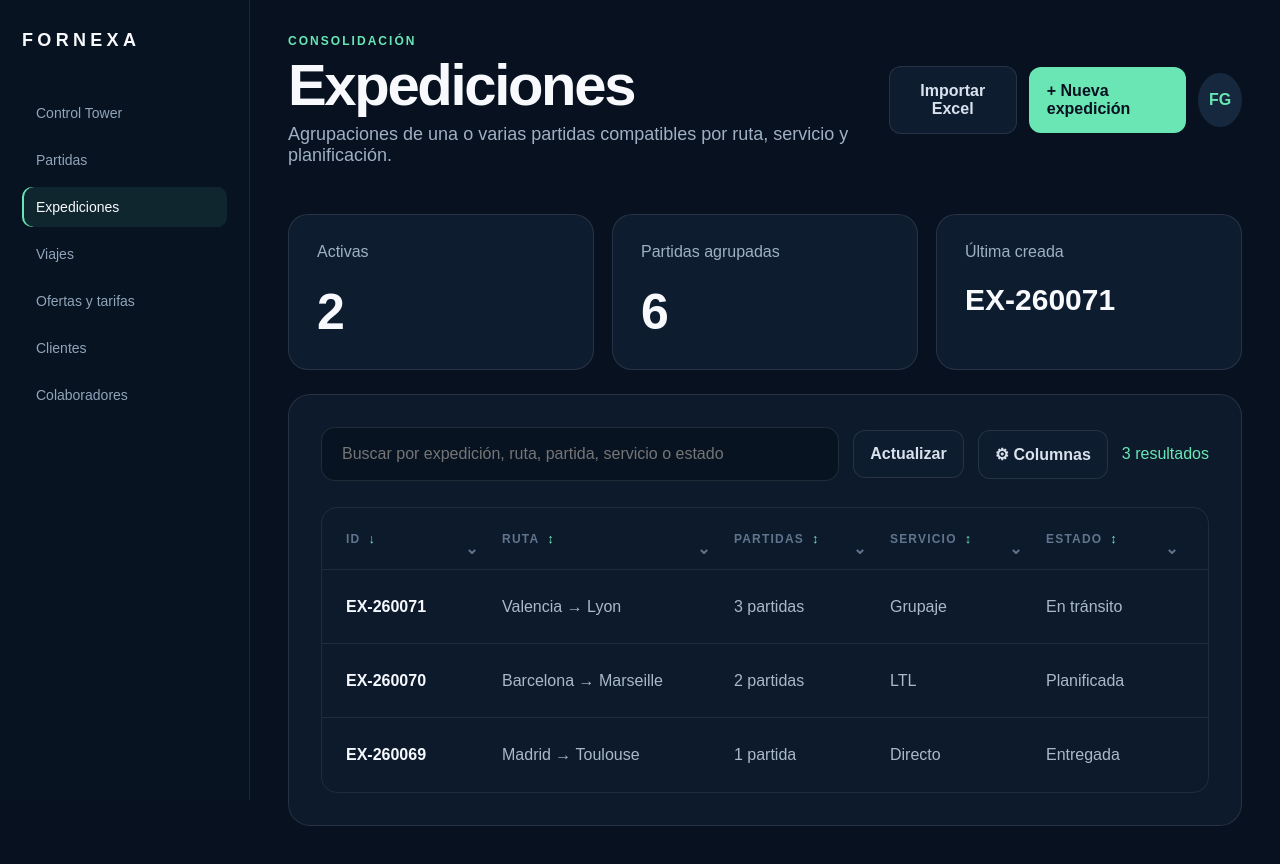
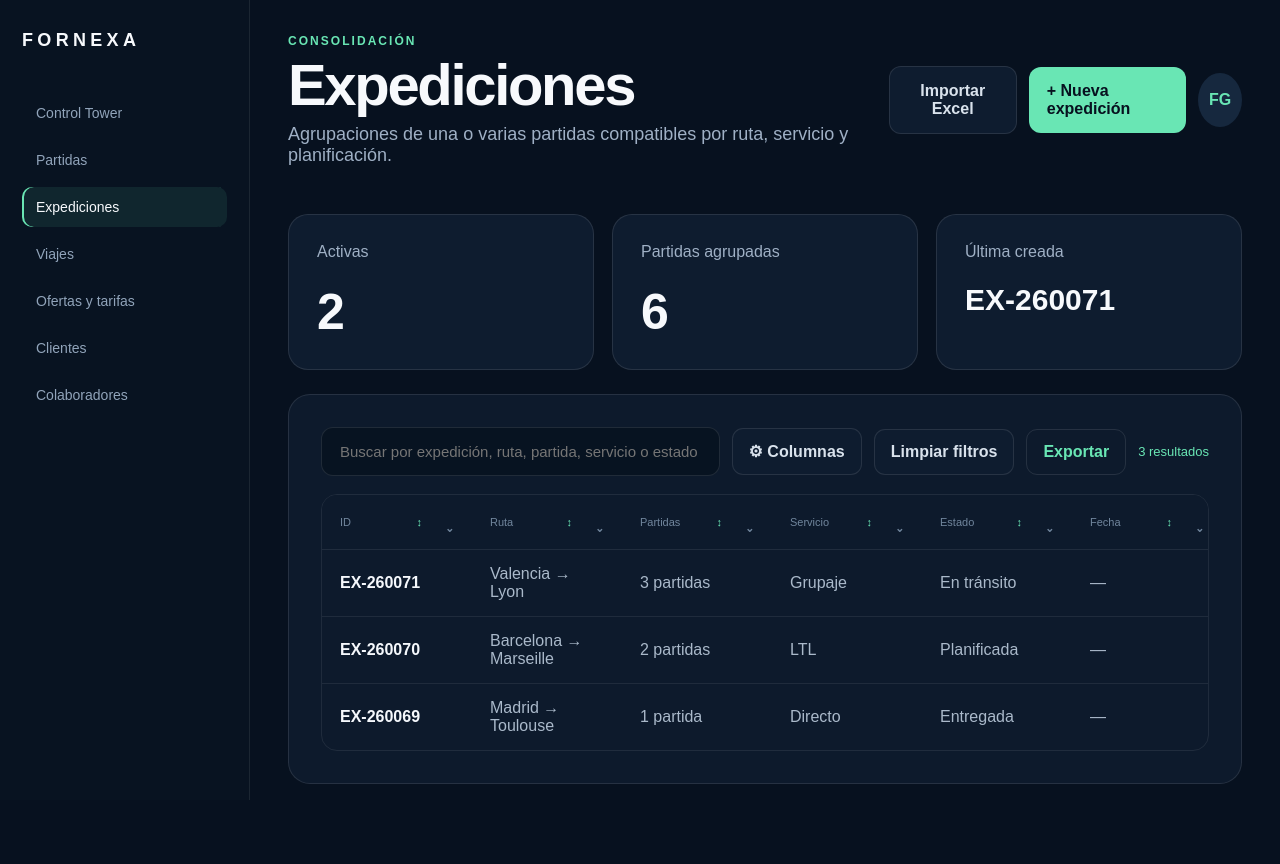
Before and after one commit to fragonh2-boop/Fornexa, a Next.js app: page /dashboard/expediciones in a window 1280 px wide. Shown: the top 864 px of the page. After the commit the page ends 834 px from the top, so only its background shows below. Built offline with nearby package versions, Linux system fonts and the light colour scheme.

Commit message:
Use generic DataGrid on expeditions

```diff
--- a/app/dashboard/expediciones/page.tsx
+++ b/app/dashboard/expediciones/page.tsx
@@ -2,269 +2,31 @@
 
 import Link from "next/link";
 import { useEffect, useMemo, useState } from "react";
+import DataGrid from "../../components/DataGrid";
 import styles from "./expediciones.module.css";
 
-type Expedicion = {
-  id: string;
-  origen?: string;
-  destino?: string;
-  servicio?: string;
-  estado?: string;
-  partidas?: string[];
-  fecha?: string;
-  createdAt?: string;
-};
+type Expedicion = { id:string; origen?:string; destino?:string; servicio?:string; estado?:string; partidas?:string[]; fecha?:string; createdAt?:string };
 
-type ColumnKey = "id" | "route" | "parts" | "service" | "status" | "date";
-type SortDirection = "asc" | "desc";
-
-type ColumnDefinition = {
-  key: ColumnKey;
-  label: string;
-  defaultVisible: boolean;
-};
-
-const columns: ColumnDefinition[] = [
-  { key: "id", label: "ID", defaultVisible: true },
-  { key: "route", label: "Ruta", defaultVisible: true },
-  { key: "parts", label: "Partidas", defaultVisible: true },
-  { key: "service", label: "Servicio", defaultVisible: true },
-  { key: "status", label: "Estado", defaultVisible: true },
-  { key: "date", label: "Fecha", defaultVisible: false },
+const demo:Expedicion[]=[
+ {id:"EX-260071",origen:"Valencia",destino:"Lyon",partidas:["PT-260184","PT-260185","PT-260186"],servicio:"Grupaje",estado:"En tránsito"},
+ {id:"EX-260070",origen:"Barcelona",destino:"Marseille",partidas:["PT-260183","PT-260187"],servicio:"LTL",estado:"Planificada"},
+ {id:"EX-260069",origen:"Madrid",destino:"Toulouse",partidas:["PT-260182"],servicio:"Directo",estado:"Entregada"},
 ];
 
-const demo: Expedicion[] = [
-  { id: "EX-260071", origen: "Valencia", destino: "Lyon", partidas: ["PT-260184", "PT-260185", "PT-260186"], servicio: "Grupaje", estado: "En tránsito", fecha: "2026-08-04" },
-  { id: "EX-260070", origen: "Barcelona", destino: "Marseille", partidas: ["PT-260183", "PT-260187"], servicio: "LTL", estado: "Planificada", fecha: "2026-08-03" },
-  { id: "EX-260069", origen: "Madrid", destino: "Toulouse", partidas: ["PT-260182"], servicio: "Directo", estado: "Entregada", fecha: "2026-08-02" },
-];
+function readExpeditions():Expedicion[]{try{const raw=localStorage.getItem("fornexa-expediciones");if(!raw)return demo;const parsed=JSON.parse(raw) as Expedicion[];return Array.isArray(parsed)&&parsed.length?parsed:demo}catch{return demo}}
 
-function readExpeditions(): Expedicion[] {
-  try {
-    const raw = localStorage.getItem("fornexa-expediciones");
-    if (!raw) return demo;
-    const parsed = JSON.parse(raw) as Expedicion[];
-    return Array.isArray(parsed) && parsed.length ? parsed : demo;
-  } catch {
-    return demo;
-  }
+export default function ExpedicionesPage(){
+ const [items,setItems]=useState<Expedicion[]>([]);
+ useEffect(()=>{const refresh=()=>setItems(readExpeditions());refresh();window.addEventListener("focus",refresh);window.addEventListener("storage",refresh);return()=>{window.removeEventListener("focus",refresh);window.removeEventListener("storage",refresh)}},[]);
+ const ordered=useMemo(()=>[...items].sort((a,b)=>{const at=a.createdAt?Date.parse(a.createdAt):0,bt=b.createdAt?Date.parse(b.createdAt):0;return at!==bt?bt-at:b.id.localeCompare(a.id,"es",{numeric:true})}),[items]);
+ const rows=ordered.map(item=>({id:item.id,ruta:`${item.origen||"—"} → ${item.destino||"—"}`,partidas:`${item.partidas?.length??0} ${(item.partidas?.length??0)===1?"partida":"partidas"}`,servicio:item.servicio||"Varios",estado:item.estado||"Planificada",fecha:item.fecha||"—"}));
+ const groupedParts=items.reduce((total,item)=>total+(item.partidas?.length??0),0);
+ return <main className={styles.shell}>
+  <aside className={styles.sidebar}><Link href="/dashboard" className={styles.brand}>FORNEXA</Link><nav><Link href="/dashboard">Control Tower</Link><Link href="/dashboard/partidas">Partidas</Link><Link className={styles.active} href="/dashboard/expediciones">Expediciones</Link><Link href="/dashboard/viajes">Viajes</Link><Link href="/dashboard/ofertas-tarifas">Ofertas y tarifas</Link><Link href="/dashboard/clientes">Clientes</Link><Link href="/dashboard/colaboradores">Colaboradores</Link></nav></aside>
+  <section className={styles.content}>
+   <header className={styles.header}><div><p className={styles.eyebrow}>CONSOLIDACIÓN</p><h1>Expediciones</h1><p>Agrupaciones de una o varias partidas compatibles por ruta, servicio y planificación.</p></div><div className={styles.actions}><button className={styles.secondary}>Importar Excel</button><Link href="/dashboard/nuevo/expedicion" className={styles.primary}>+ Nueva expedición</Link><div className={styles.avatar}>FG</div></div></header>
+   <section className={styles.metrics}><article><span>Activas</span><strong>{items.filter(x=>x.estado!=="Entregada").length}</strong></article><article><span>Partidas agrupadas</span><strong>{groupedParts}</strong></article><article><span>Última creada</span><strong className={styles.lastId}>{ordered[0]?.id??"—"}</strong></article></section>
+   <section className={styles.panel}><DataGrid storageKey="expediciones" columns={[{key:"id",label:"ID"},{key:"ruta",label:"Ruta"},{key:"partidas",label:"Partidas"},{key:"servicio",label:"Servicio"},{key:"estado",label:"Estado"},{key:"fecha",label:"Fecha"}]} rows={rows} rowHrefs={ordered.map(item=>`/dashboard/registros/expediciones/${item.id}`)} searchPlaceholder="Buscar por expedición, ruta, partida, servicio o estado" emptyMessage="No hay expediciones que coincidan con los filtros." /></section>
+  </section>
+ </main>
 }
-
-function normalize(value: string) {
-  return value.trim().toLocaleLowerCase("es-ES");
-}
-
-function valueFor(item: Expedicion, key: ColumnKey): string | number {
-  switch (key) {
-    case "id": return item.id;
-    case "route": return `${item.origen ?? ""} ${item.destino ?? ""}`;
-    case "parts": return item.partidas?.length ?? 0;
-    case "service": return item.servicio ?? "Varios";
-    case "status": return item.estado ?? "Planificada";
-    case "date": return item.fecha ?? item.createdAt ?? "";
-  }
-}
-
-const defaultVisibleColumns = columns.filter(column => column.defaultVisible).map(column => column.key);
-
-export default function ExpedicionesPage() {
-  const [items, setItems] = useState<Expedicion[]>([]);
-  const [query, setQuery] = useState("");
-  const [sortKey, setSortKey] = useState<ColumnKey>("id");
-  const [sortDirection, setSortDirection] = useState<SortDirection>("desc");
-  const [columnFilters, setColumnFilters] = useState<Partial<Record<ColumnKey, string>>>({});
-  const [visibleColumns, setVisibleColumns] = useState<ColumnKey[]>(defaultVisibleColumns);
-  const [openFilter, setOpenFilter] = useState<ColumnKey | null>(null);
-  const [showColumns, setShowColumns] = useState(false);
-
-  useEffect(() => {
-    const refresh = () => setItems(readExpeditions());
-    refresh();
-    try {
-      const stored = localStorage.getItem("fornexa-expeditions-visible-columns");
-      if (stored) {
-        const parsed = JSON.parse(stored) as ColumnKey[];
-        if (Array.isArray(parsed) && parsed.length) setVisibleColumns(parsed);
-      }
-    } catch {}
-    window.addEventListener("focus", refresh);
-    window.addEventListener("storage", refresh);
-    return () => {
-      window.removeEventListener("focus", refresh);
-      window.removeEventListener("storage", refresh);
-    };
-  }, []);
-
-  useEffect(() => {
-    localStorage.setItem("fornexa-expeditions-visible-columns", JSON.stringify(visibleColumns));
-  }, [visibleColumns]);
-
-  const filtered = useMemo(() => {
-    const q = normalize(query);
-    const result = items.filter(item => {
-      const globalMatch = !q || normalize([
-        item.id,
-        item.origen,
-        item.destino,
-        item.servicio,
-        item.estado,
-        item.fecha,
-        ...(item.partidas ?? []),
-      ].filter(Boolean).join(" ")).includes(q);
-
-      if (!globalMatch) return false;
-
-      return Object.entries(columnFilters).every(([rawKey, rawFilter]) => {
-        const filter = normalize(rawFilter ?? "");
-        if (!filter) return true;
-        return normalize(String(valueFor(item, rawKey as ColumnKey))).includes(filter);
-      });
-    });
-
-    return result.sort((a, b) => {
-      const left = valueFor(a, sortKey);
-      const right = valueFor(b, sortKey);
-      const comparison = typeof left === "number" && typeof right === "number"
-        ? left - right
-        : String(left).localeCompare(String(right), "es", { numeric: true, sensitivity: "base" });
-      return sortDirection === "asc" ? comparison : -comparison;
-    });
-  }, [items, query, columnFilters, sortKey, sortDirection]);
-
-  const groupedParts = items.reduce((total, item) => total + (item.partidas?.length ?? 0), 0);
-  const orderedByCreation = useMemo(() => [...items].sort((a, b) => {
-    const aTime = a.createdAt ? Date.parse(a.createdAt) : 0;
-    const bTime = b.createdAt ? Date.parse(b.createdAt) : 0;
-    if (aTime !== bTime) return bTime - aTime;
-    return b.id.localeCompare(a.id, "es", { numeric: true });
-  }), [items]);
-
-  function sortBy(key: ColumnKey) {
-    if (sortKey === key) setSortDirection(current => current === "asc" ? "desc" : "asc");
-    else {
-      setSortKey(key);
-      setSortDirection("asc");
-    }
-    setOpenFilter(null);
-  }
-
-  function toggleColumn(key: ColumnKey) {
-    setVisibleColumns(current => {
-      if (current.includes(key)) {
-        if (current.length === 1) return current;
-        return current.filter(column => column !== key);
-      }
-      return columns.filter(column => [...current, key].includes(column.key)).map(column => column.key);
-    });
-  }
-
-  function resetView() {
-    setVisibleColumns(defaultVisibleColumns);
-    setColumnFilters({});
-    setSortKey("id");
-    setSortDirection("desc");
-    setQuery("");
-    setOpenFilter(null);
-  }
-
-  const activeColumns = columns.filter(column => visibleColumns.includes(column.key));
-  const gridTemplate = activeColumns.map(column => column.key === "route" ? "1.55fr" : "1fr").join(" ");
-
-  function renderCell(item: Expedicion, key: ColumnKey) {
-    switch (key) {
-      case "id": return <strong>{item.id}</strong>;
-      case "route": return <span>{item.origen || "—"} → {item.destino || "—"}</span>;
-      case "parts": {
-        const count = item.partidas?.length ?? 0;
-        return <span>{count} {count === 1 ? "partida" : "partidas"}</span>;
-      }
-      case "service": return <span>{item.servicio || "Varios"}</span>;
-      case "status": return <span>{item.estado || "Planificada"}</span>;
-      case "date": return <span>{item.fecha || "—"}</span>;
-    }
-  }
-
-  return <main className={styles.shell}>
-    <aside className={styles.sidebar}>
-      <Link href="/dashboard" className={styles.brand}>FORNEXA</Link>
-      <nav>
-        <Link href="/dashboard">Control Tower</Link>
-        <Link href="/dashboard/partidas">Partidas</Link>
-        <Link className={styles.active} href="/dashboard/expediciones">Expediciones</Link>
-        <Link href="/dashboard/viajes">Viajes</Link>
-        <Link href="/dashboard/ofertas-tarifas">Ofertas y tarifas</Link>
-        <Link href="/dashboard/clientes">Clientes</Link>
-        <Link href="/dashboard/colaboradores">Colaboradores</Link>
-      </nav>
-    </aside>
-
-    <section className={styles.content}>
-      <header className={styles.header}>
-        <div>
-          <p className={styles.eyebrow}>CONSOLIDACIÓN</p>
-          <h1>Expediciones</h1>
-          <p>Agrupaciones de una o varias partidas compatibles por ruta, servicio y planificación.</p>
-        </div>
-        <div className={styles.actions}>
-          <button className={styles.secondary}>Importar Excel</button>
-          <Link href="/dashboard/nuevo/expedicion" className={styles.primary}>+ Nueva expedición</Link>
-          <div className={styles.avatar}>FG</div>
-        </div>
-      </header>
-
-      <section className={styles.metrics}>
-        <article><span>Activas</span><strong>{items.filter(x => x.estado !== "Entregada").length}</strong></article>
-        <article><span>Partidas agrupadas</span><strong>{groupedParts}</strong></article>
-        <article><span>Última creada</span><strong className={styles.lastId}>{orderedByCreation[0]?.id ?? "—"}</strong></article>
-      </section>
-
-      <section className={styles.panel}>
-        <div className={styles.toolbar}>
-          <input
-            value={query}
-            onChange={(event) => setQuery(event.target.value)}
-            placeholder="Buscar por expedición, ruta, partida, servicio o estado"
-            aria-label="Buscar expediciones"
-          />
-          <button className={styles.secondary} onClick={() => setItems(readExpeditions())}>Actualizar</button>
-          <div className={styles.viewMenuWrap}>
-            <button className={styles.secondary} onClick={() => setShowColumns(current => !current)}>⚙ Columnas</button>
-            {showColumns && <div className={styles.viewMenu}>
-              <div className={styles.viewMenuTitle}><strong>Personalizar columnas</strong><span>La vista se guarda para este usuario</span></div>
-              {columns.map(column => <label key={column.key}>
-                <input type="checkbox" checked={visibleColumns.includes(column.key)} onChange={() => toggleColumn(column.key)} />
-                <span>{column.label}</span>
-              </label>)}
-              <button onClick={resetView}>Restablecer vista</button>
-            </div>}
-          </div>
-          <span>{filtered.length} resultado{filtered.length === 1 ? "" : "s"}</span>
-        </div>
-
-        <div className={styles.table}>
-          <div className={`${styles.row} ${styles.head}`} style={{ gridTemplateColumns: gridTemplate }}>
-            {activeColumns.map(column => <div className={styles.headerCell} key={column.key}>
-              <button className={styles.headerButton} onClick={() => sortBy(column.key)}>
-                <span>{column.label}</span>
-                <span className={styles.sortIcon}>{sortKey === column.key ? (sortDirection === "asc" ? "↑" : "↓") : "↕"}</span>
-              </button>
-              <button className={`${styles.filterButton} ${columnFilters[column.key] ? styles.filterActive : ""}`} onClick={() => setOpenFilter(current => current === column.key ? null : column.key)} aria-label={`Filtrar ${column.label}`}>⌄</button>
-              {openFilter === column.key && <div className={styles.filterMenu}>
-                <strong>Filtrar {column.label}</strong>
-                <input autoFocus value={columnFilters[column.key] ?? ""} onChange={event => setColumnFilters(current => ({ ...current, [column.key]: event.target.value }))} placeholder="Contiene..." />
-                <div>
-                  <button onClick={() => setColumnFilters(current => ({ ...current, [column.key]: "" }))}>Limpiar</button>
-                  <button onClick={() => setOpenFilter(null)}>Aplicar</button>
-                </div>
-              </div>}
-            </div>)}
-          </div>
-          {filtered.map(item => <Link href={`/dashboard/registros/expediciones/${item.id}`} className={styles.row} style={{ gridTemplateColumns: gridTemplate }} key={item.id}>
-            {activeColumns.map(column => <div key={column.key}>{renderCell(item, column.key)}</div>)}
-          </Link>)}
-          {!filtered.length && <div className={styles.empty}>No hay expediciones que coincidan con los filtros aplicados.</div>}
-        </div>
-      </section>
-    </section>
-  </main>;
-}
```
